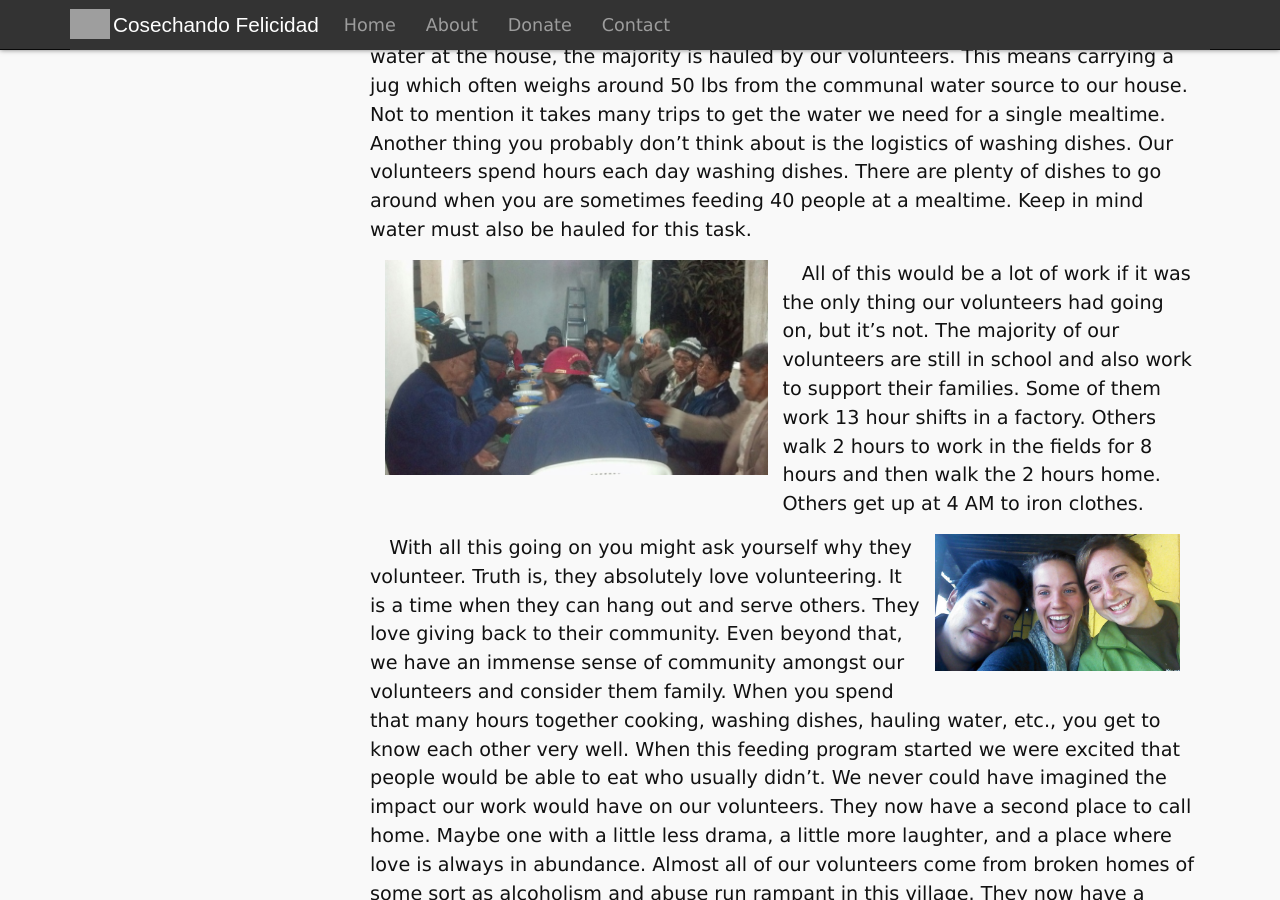
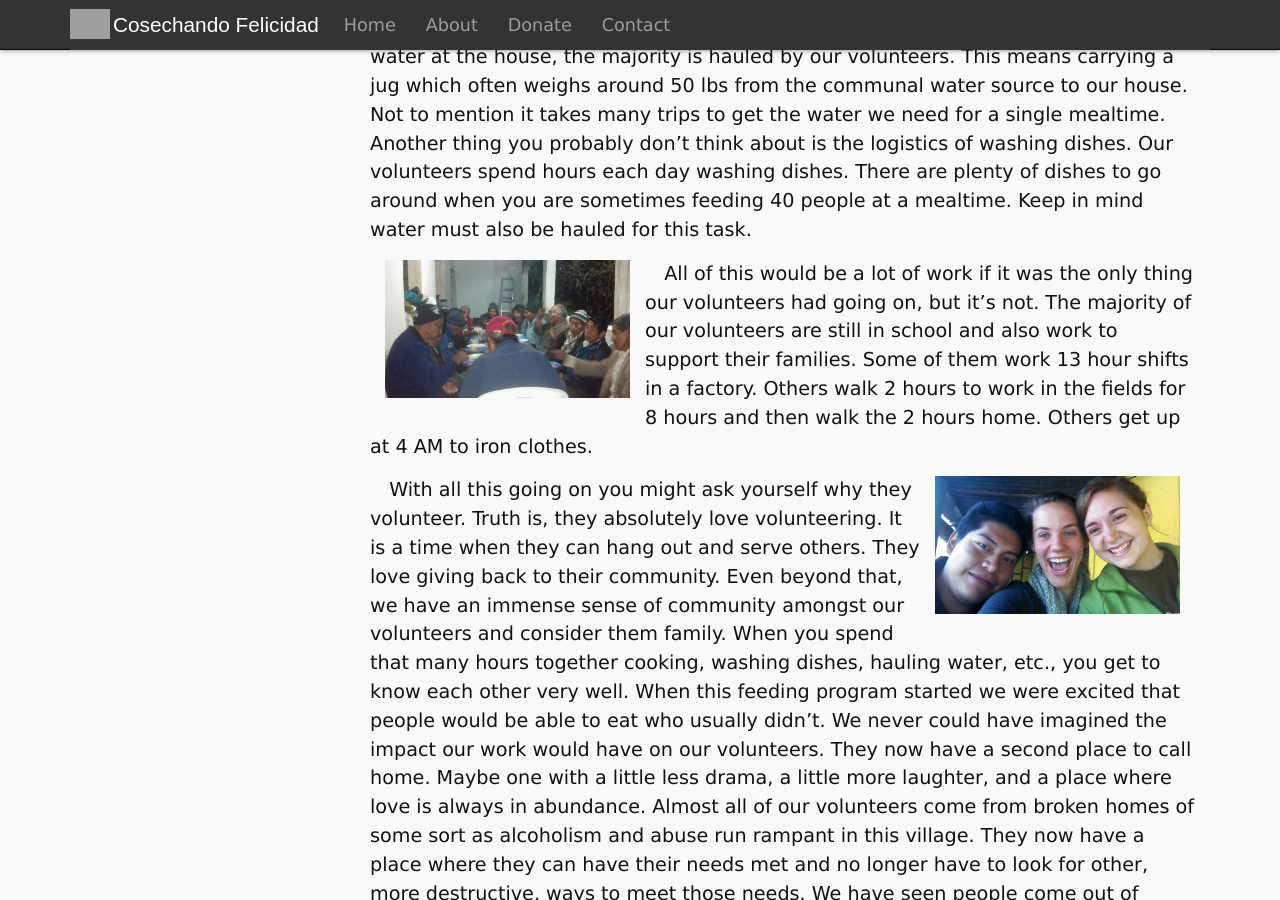
Before and after one commit to harvestinghappiness/harvestinghappiness.github.io, a Jekyll site: the page built from _posts/2015-11-01-November-Newsletter.md, in a window 1280 px wide and 900 px high, scrolled down 1746 px. Built offline with Jekyll 4.4.1, drawn with Linux system fonts in a browser that asks for light colours.

Commit message:
Caught straggler

```diff
--- a/_posts/2015-11-01-November-Newsletter.md
+++ b/_posts/2015-11-01-November-Newsletter.md
@@ -80,7 +80,7 @@ dishes. There are plenty of dishes to go around when you
 are sometimes feeding 40 people at a mealtime. Keep in
 mind water must also be hauled for this task.
 
-{% include figure.html src="volunteers7.jpg" size="half" %}
+{% include figure.html src="volunteers7.jpg" %}
 
 All of this would be a lot of work if it was the only thing
 our volunteers had going on, but it’s not. The majority of
```
